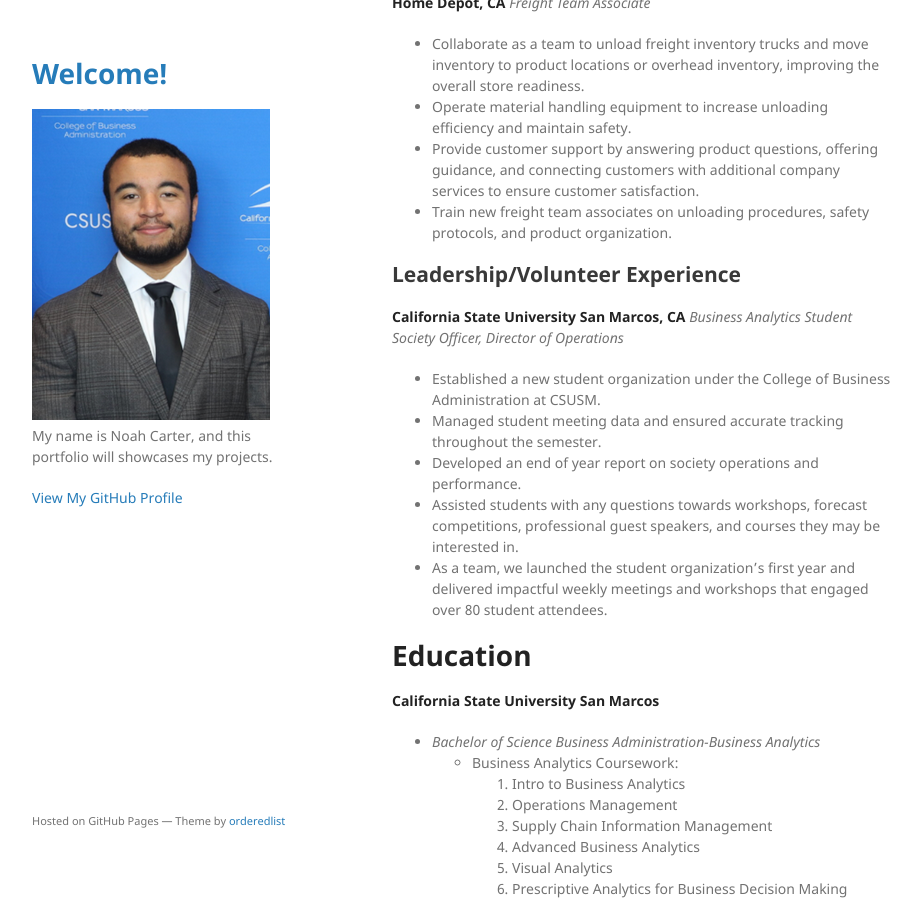
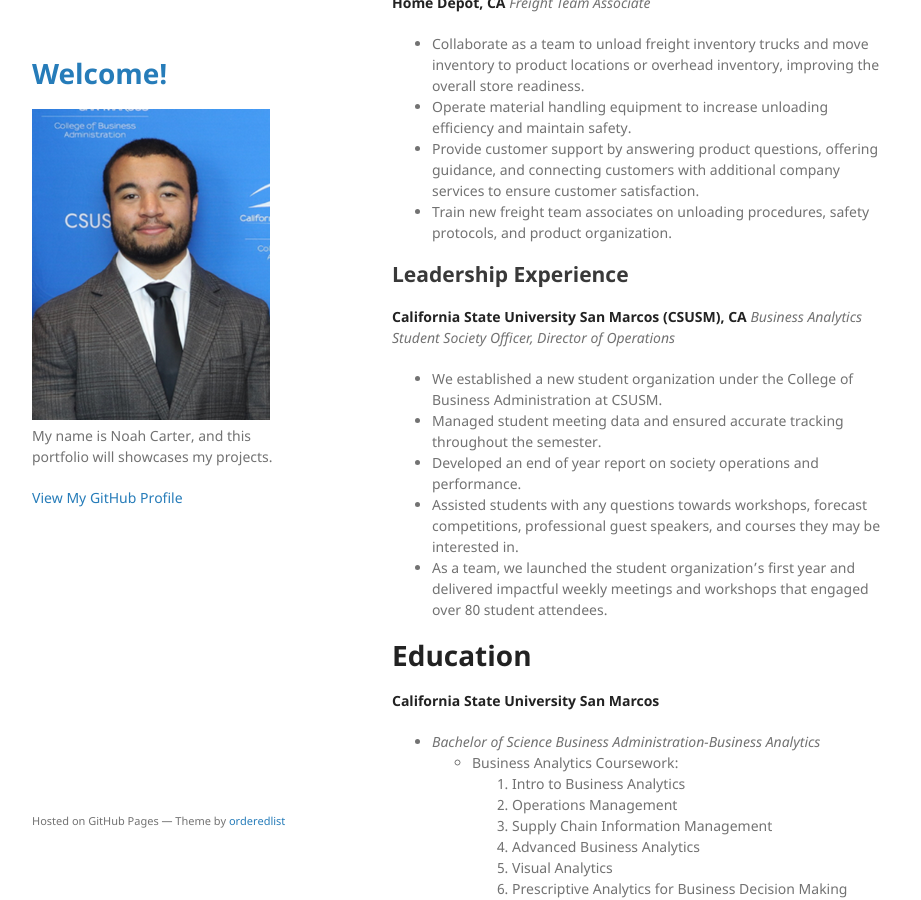
Before and after one commit to NC509/NC509.github.io, a Jekyll site: the page built from index.md, in a window 1280 px wide and 900 px high, scrolled down 372 px. Shown: the whole window, without its empty margins (178-1099 px from the left). Built offline with Jekyll 4.4.1, drawn with Linux system fonts in a browser that asks for light colours; our own code applies the rules of GitHub Pages for plain Markdown files.

Commit message:
Update index.md

```diff
--- a/index.md
+++ b/index.md
@@ -15,10 +15,10 @@ _Freight Team Associate_
 * Provide customer support by answering product questions, offering guidance, and connecting customers with additional company services to ensure customer satisfaction.
 * Train new freight team associates on  unloading procedures, safety protocols, and product organization.
 
-## Leadership/Volunteer Experience
-**California State University San Marcos, CA**
+## Leadership Experience
+**California State University San Marcos (CSUSM), CA**
 _Business Analytics Student Society Officer, Director of Operations_
-* Established a new student organization under the College of Business Administration at CSUSM.
+* We established a new student organization under the College of Business Administration at CSUSM.
 * Managed student meeting data and ensured accurate tracking throughout the semester.
 * Developed an end of year report on society operations and performance.
 * Assisted students with any questions towards workshops, forecast competitions, professional guest speakers, and courses they may be interested in.
@@ -65,4 +65,5 @@ _Business Analytics Student Society Officer, Director of Operations_
 1. R Studio
 
 
+
 # Thank you!
```
